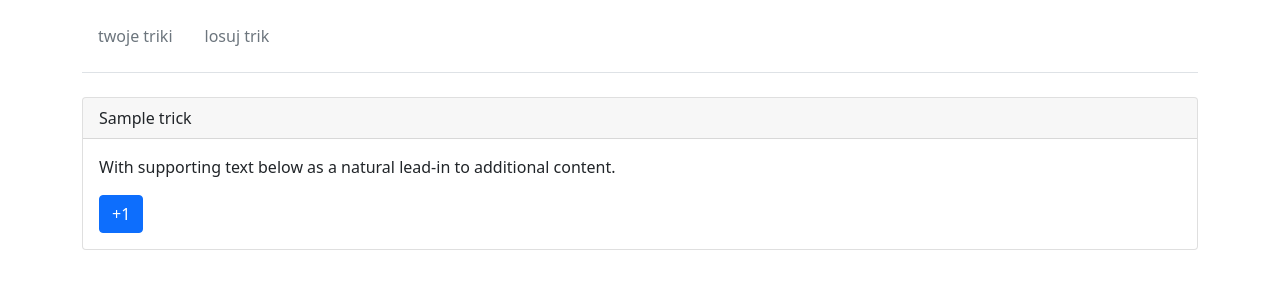
After one commit to g0sie/kendama-progress-tracker, a Django app: page /tricks/ in a window 1280 px wide. The commit adds this page. Shown: the top 300 px of the page. Run offline with Django 4.2, Linux system fonts and the light colour scheme; a user stored in the database is signed in; tables that the repository leaves empty hold one stand-in row (values such as "Sample post").

Commit message:
add user_tricks view

```diff
--- a/main/templates/main/base.html
+++ b/main/templates/main/base.html
@@ -22,8 +22,8 @@
               </li>
             </ul>
         </header>
+        {% block body %}{% endblock %}
     </div>
-    {% block body %}{% endblock %}
     <script src="https://cdn.jsdelivr.net/npm/bootstrap@5.1.3/dist/js/bootstrap.bundle.min.js" integrity="sha384-ka7Sk0Gln4gmtz2MlQnikT1wXgYsOg+OMhuP+IlRH9sENBO0LRn5q+8nbTov4+1p" crossorigin="anonymous"></script>
 </body>
 </html>
--- a/tricks/models.py
+++ b/tricks/models.py
@@ -20,6 +20,7 @@ class Trick(Timestamped):
             ('a', 'advanced'),
             ('o', 'other')],
         default='other')
+    # official tricks are in official list of tricks
     official = models.BooleanField(default=False)
 
     def __str__(self):
@@ -27,8 +28,16 @@ class Trick(Timestamped):
 
 
 class UserTrick(models.Model):
+    """defines user's tricks"""
     user = models.ForeignKey('auth.User', on_delete=models.CASCADE, related_name="tricks")
     trick = models.ForeignKey('Trick', on_delete=models.CASCADE, related_name="users")
+    # how many times user landed the trick
     land_count = models.PositiveSmallIntegerField(default=0, validators=[MaxValueValidator(100)])
+    # when the trick was added
     added = models.DateTimeField(auto_now_add=True)
+    # when the trick was passed if was
     passed = models.DateTimeField(blank=True, null=True)
+
+    def __str__(self):
+        return f"user: {self.user}, trick: {self.trick}, " \
+               f"landed: {self.land_count} times{', passed' if self.passed else ''}"
--- /dev/null
+++ b/tricks/templates/tricks/user_tricks.html
@@ -0,0 +1,15 @@
+{% extends "main/base.html" %}
+{% block title %}twoje triki{% endblock %}
+{% block body %}
+    {% for user_trick in user_trick_pairs %}
+        <div class="card">
+          <div class="card-header">
+            {{ user_trick.trick }}
+          </div>
+          <div class="card-body">
+            <p class="card-text">With supporting text below as a natural lead-in to additional content.</p>
+            <a href="#" class="btn btn-primary">+1</a>
+          </div>
+        </div>
+    {% endfor %}
+{% endblock %}
--- /dev/null
+++ b/tricks/urls.py
@@ -0,0 +1,7 @@
+from django.urls import path
+from .views import user_tricks
+
+app_name = "tricks"
+urlpatterns = [
+    path('', user_tricks, name="user_tricks"),
+]
--- a/tricks/views.py
+++ b/tricks/views.py
@@ -1,3 +1,10 @@
 from django.shortcuts import render
 
-# Create your views here.
+from .models import Trick, UserTrick
+
+
+def user_tricks(request):
+    """displays list of a user's tricks"""
+    if request.user.is_authenticated:
+        user_trick_pairs = UserTrick.objects.filter(user=request.user)
+        return render(request, "tricks/user_tricks.html", {'user_trick_pairs': user_trick_pairs})
--- a/ykt/urls.py
+++ b/ykt/urls.py
@@ -14,8 +14,9 @@ Including another URLconf
     2. Add a URL to urlpatterns:  path('blog/', include('blog.urls'))
 """
 from django.contrib import admin
-from django.urls import path
+from django.urls import path, include
 
 urlpatterns = [
     path('admin/', admin.site.urls),
+    path('tricks/', include('tricks.urls')),
 ]
```
Also changed, not shown: tricks/admin.py (+7 -1 lines).
